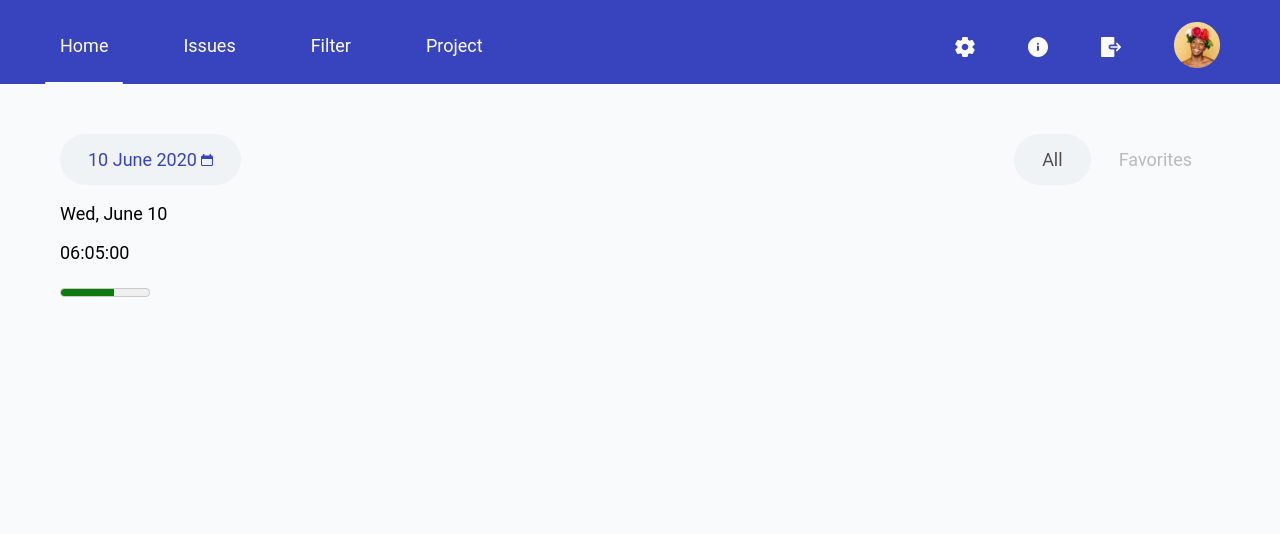
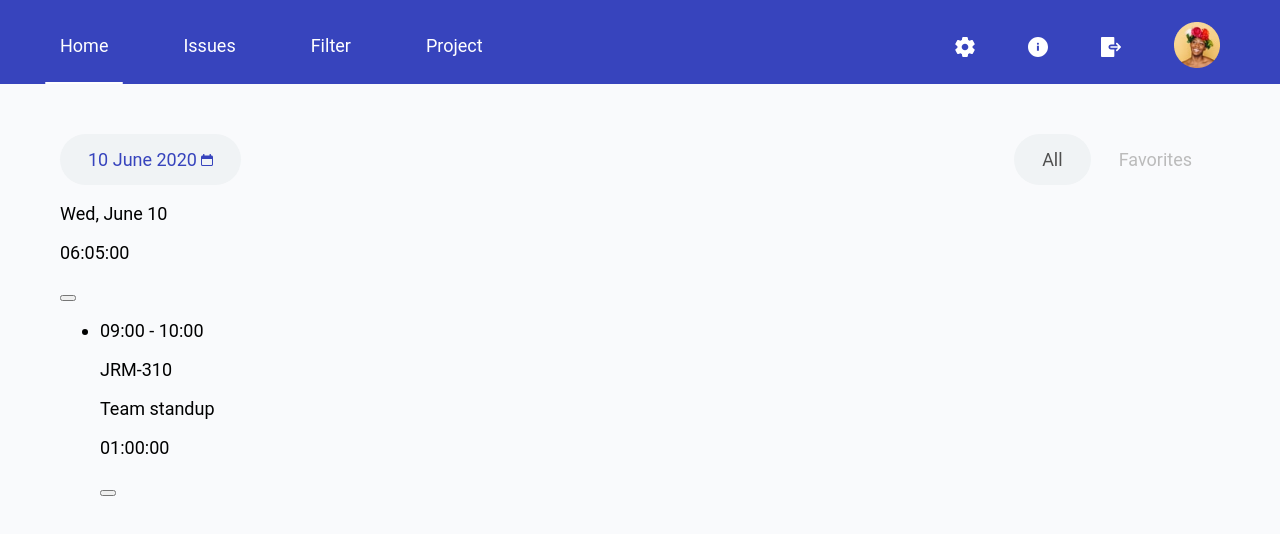
Before and after one commit to newfaceee/cdg-timetracker-html, a website: page source/index.html in a window 1280 px wide. Drawn offline with nearby package versions, Linux system fonts and the light colour scheme; files that its build step writes are made by us from their sources.

Commit message:
Описывает разметку для расписания

```diff
--- a/source/index.html
+++ b/source/index.html
@@ -266,13 +266,51 @@
           <div class="worklog__container">
             <div class="worklog__item">
               <div class="worklog__header">
-                <p class="worklog__date">Wed, June 10</p>
-                <div class="worklog__info">
-                  <p class="worklog__total-time">
-                    06:05:00
-                  </p>
-                  <meter value="60" max="100"></meter>
+                <p class="worklog__date">
+                  <span class="worklog__weekday">Wed</span>, June 10
+                </p>
+                <div class="worklog__details">
+                  <div class="worklog__info">
+                    <p class="worklog__total-time">
+                      06:05:00
+                    </p>
+                    <div class="worklog__progress-bar bar">
+                      <div class="bar__done"></div>
+                    </div>
+                  </div>
+                  <button class="worklog__upload-btn worklog__btn"></button>
                 </div>
+              </div>
+              <div class="worklog__schedule event">
+                <ul class="event__list">
+                  <li class="event__item">
+                    <div class="event__timing">
+                      <span class="event__start">
+                        09:00
+                      </span>
+                      -
+                      <span class="event__end">
+                        10:00
+                      </span>
+                    </div>
+                    <div class="event__indicator"></div>
+                    <div class="event__details">
+                      <div class="event__info">
+                        <p class="event__id">JRM-310</p>
+                        <p class="event__name">Team standup</p>
+                      </div>
+                      <div class="event__details--right">
+                        <div class="event__bar"></div>
+                        <p class="event__duration">
+                          01:00:00
+                        </p>
+                        <button
+                          class="event__timer-start-btn worklog__btn"
+                        ></button>
+                      </div>
+                    </div>
+                  </li>
+                </ul>
               </div>
             </div>
           </div>
```
